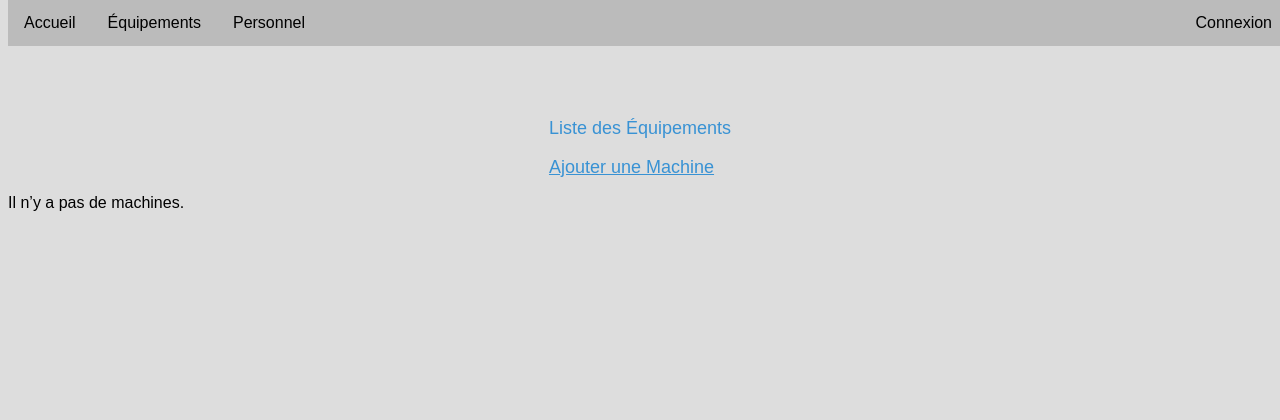
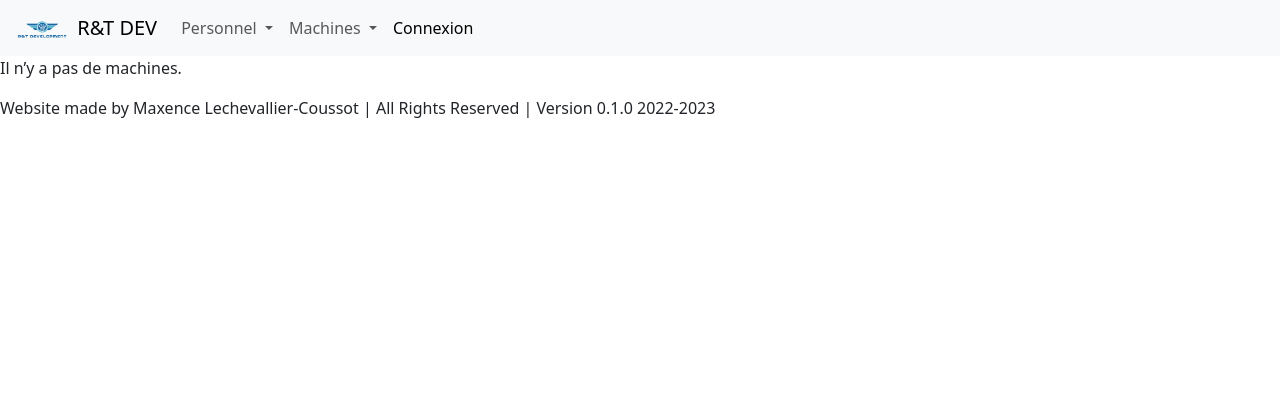
Before and after one commit to TTheGlock/sae2.03_django, a Django app: page /computerApp/machines/ in a window 1280 px wide. Shown: the top 420 px of the page. Run offline with Django 4.2, Linux system fonts and the light colour scheme; data that the repository does not hold is empty.

Commit message:
MAJ de plusieurs fichiers -> 0.1.0

```diff
--- a/computermngt/computerApp/admin.py
+++ b/computermngt/computerApp/admin.py
@@ -7,3 +7,5 @@ from .models import Personnel
 
 admin.site.register(Machine)
 admin.site.register(Personnel)
+
+admin.site.site_url = "http://127.0.0.1:8000/computerApp"
--- a/computermngt/computerApp/templates/computerApp/machine_list.html
+++ b/computermngt/computerApp/templates/computerApp/machine_list.html
@@ -3,8 +3,7 @@
 {% block content %}
     <section>
         <article>
-            <p class="title">Liste des Équipements</p>
-            <a class="add_title" href="{% url 'add-machine' %}">Ajouter une Machine</a>
+            <script src="https://cdn.jsdelivr.net/npm/bootstrap@5.3.0-alpha3/dist/js/bootstrap.bundle.min.js" integrity="sha384-ENjdO4Dr2bkBIFxQpeoTz1HIcje39Wm4jDKdf19U8gI4ddQ3GYNS7NTKfAdVQSZe" crossorigin="anonymous"></script>
         </article>
     </section>
     {% if machines %}
--- a/computermngt/computerApp/templates/computerApp/personnel_list.html
+++ b/computermngt/computerApp/templates/computerApp/personnel_list.html
@@ -3,8 +3,7 @@
 {% block content %}
     <section>
         <article>
-            <p class="title">Liste du Personnel</p>
-            <a class="add_title" href="{% url 'add-machine' %}">Ajouter une Personne</a>
+            <script src="https://cdn.jsdelivr.net/npm/bootstrap@5.3.0-alpha3/dist/js/bootstrap.bundle.min.js" integrity="sha384-ENjdO4Dr2bkBIFxQpeoTz1HIcje39Wm4jDKdf19U8gI4ddQ3GYNS7NTKfAdVQSZe" crossorigin="anonymous"></script>
         </article>
     </section>
     {% if personnels %}
--- a/computermngt/computerApp/templates/index.html
+++ b/computermngt/computerApp/templates/index.html
@@ -1,5 +1,5 @@
 <!DOCTYPE html>
-<html lang='fr'>
+<html lang="fr">
   <head>
 
     {% block title %}
@@ -9,34 +9,66 @@
     {% endblock %}
 
     <meta charset="utf-8">
-        <meta name="viewport" content="width=device-width,initial-scale=1">
-        <!-- On ajoute un fichier CSS depuis les statics -->
+    <meta name="viewport" content="width=device-width, initial-scale=1">
+    <!-- On ajoute un fichier CSS depuis internet -->
+    <link href="https://cdn.jsdelivr.net/npm/bootstrap@5.3.0-alpha3/dist/css/bootstrap.min.css" rel="stylesheet" integrity="sha384-KK94CHFLLe+nY2dmCWGMq91rCGa5gtU4mk92HdvYe+M/SXH301p5ILy+dN9+nJOZ" crossorigin="anonymous">
     {% load static %}
-        <link rel="stylesheet" type="text/css" href=" {% static 'css/style.css' %}"/>
     <link rel="icon" href=" {% static 'computerApp/images/rtdev_nice.png' %} ">
 
   </head>
 
+  {% block menu %}
+  <nav class="navbar navbar-expand-lg bg-body-tertiary">
+    <div class="container-fluid">
+
+      <a class="navbar-brand" href="{% url 'index' %}">
+        <img src=" {% static 'computerApp/images/rtdev_nice.png' %} " alt="r&t_dev_logo" width="60" height="24" href="{% url 'index' %}">
+        R&T DEV
+      </a>
+
+      <button class="navbar-toggler" type="button" data-bs-toggle="collapse" data-bs-target="#navbarNavDropdown" aria-controls="navbarNavDropdown" aria-expanded="false" aria-label="Toggle navigation">
+        <span class="navbar-toggler-icon"></span>
+      </button>
+
+      <div class="collapse navbar-collapse" id="navbarNavDropdown">
+        <ul class="navbar-nav">
+
+          <li class="nav-item dropdown">
+            <a class="nav-link dropdown-toggle" href="{% url 'personnels' %}" role="button" data-bs-toggle="dropdown" aria-expanded="false">
+              Personnel
+            </a>
+            <ul class="dropdown-menu">
+              <li><a class="dropdown-item" href="{% url 'personnels' %}">Voir le Personnel</a></li>
+              <li><a class="dropdown-item" href="{% url 'add-personnel' %}">Ajouter une Personne</a></li>
+            </ul>
+
+          <li class="nav-item dropdown">
+            <a class="nav-link dropdown-toggle" href="{% url 'machines' %}" role="button" data-bs-toggle="dropdown" aria-expanded="false">
+              Machines
+            </a>
+            <ul class="dropdown-menu">
+              <li><a class="dropdown-item" href="{% url 'machines' %}">Voir les Machines</a></li>
+              <li><a class="dropdown-item" href="{% url 'add-machine' %}">Ajouter une Machine</a></li>
+            </ul>
+
+            <li class="nav-item">
+              <a class="nav-link active" aria-current="page" href="http://127.0.0.1:8000/admin/login/?next=/admin/">Connexion</a>
+            </li>
+
+          </li>
+        </ul>
+      </div>
+    </div>
+  </nav>
+  {% endblock %}
+
   <body>
-
-        {% block menu %}
-        <header>
-            <div class="navbar">
-                <a href="{% url 'index' %}">Accueil</a>
-                <a href="{% url 'machines' %}">Équipements</a>
-                <a href="{% url 'personnels' %}">Personnel</a>
-
-                <a href="http://127.0.0.1:8000/admin/login/?next=/admin/" class="connexion">Connexion</a>   <!-- Mettre page de connexion -->
-
-            </div>
-        </header>
-
-        {% endblock %}
 
     {% block content %}
     <section>
         <article>
             <p class="title">Bienvenue sur le site web R&T Development.</p>
+            <script src="https://cdn.jsdelivr.net/npm/bootstrap@5.3.0-alpha3/dist/js/bootstrap.bundle.min.js" integrity="sha384-ENjdO4Dr2bkBIFxQpeoTz1HIcje39Wm4jDKdf19U8gI4ddQ3GYNS7NTKfAdVQSZe" crossorigin="anonymous"></script>
          </article>
     </section>
     {% endblock %}
```
Also changed, not shown: computermngt/computerApp/migrations/0030_alter_machine_maintenancedate.py (added), computermngt/computerApp/migrations/0031_alter_machine_maintenancedate.py (added). Lines whose indentation alone changed are shown as unchanged.
